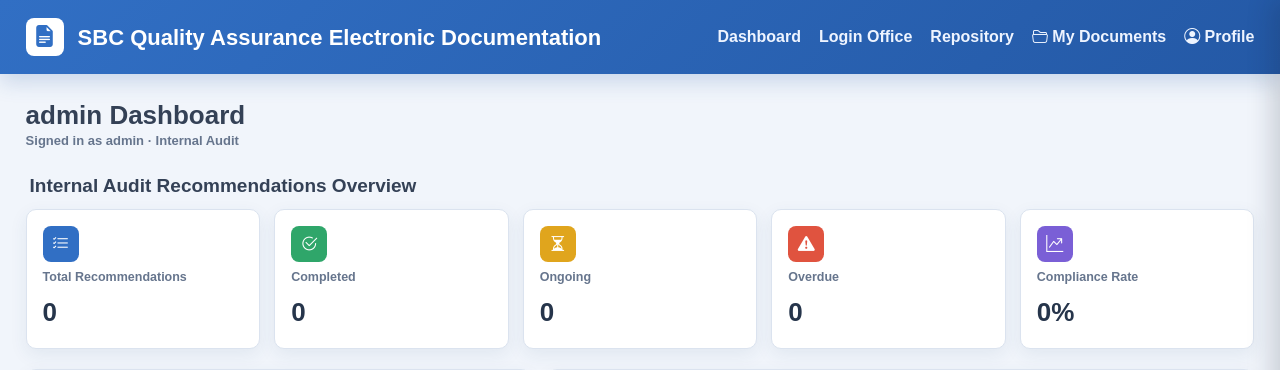
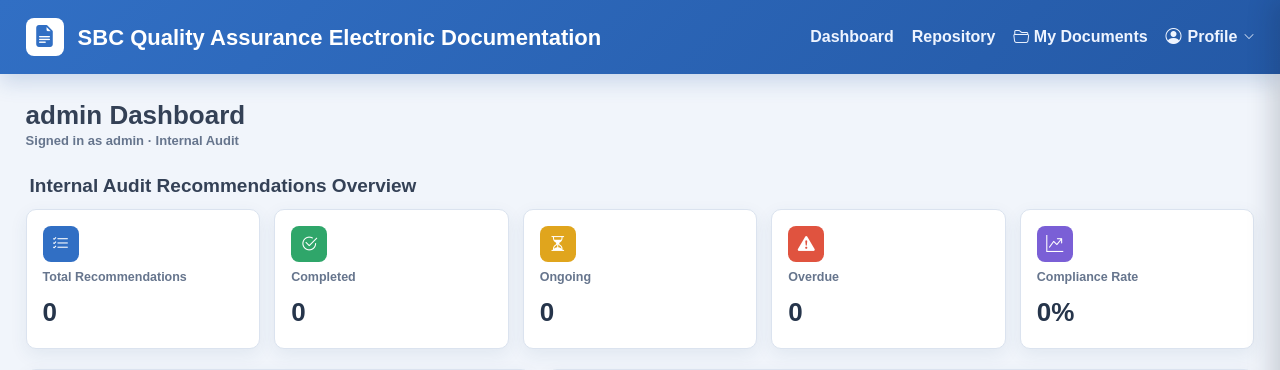
Before and after one commit to AdrianBalmes/qualityassurancesystem---php-system, a PHP site: page /office_dashboard.php in a window 1280 px wide. Shown: the top 370 px of the page. Run offline with PHP 8.4, Linux system fonts and the light colour scheme; a user stored in the database is signed in; data comes from the database, SQL or seed files in the repository; data that the repository does not hold is empty.

Commit message:
Replace the office Profile link with a dropdown and drop Login Office
The office dashboard had no way to sign out at all -- the only nav item
that led anywhere near it was "Login Office", which returns to the login
screen and so read as a logout.

Profile is now a dropdown holding Office Profile and Sign Out, giving the
dashboard a direct sign-out for the first time. The profile link carries
the active office so the right account opens when more than one office is
signed in.

Note: "Login Office" was the only entry point to the multi-office login in
$_SESSION['office_logins'], which lets one browser session hold several
office accounts at once. Nothing else links to it and there is no UI to
switch between them, so the feature was already unreachable in practice.

Dropdown items need an explicit colour: the .nav-links a rule paints
links near-white for the blue top bar, which would otherwise leave them
invisible against the white menu.

Co-Authored-By: Claude Opus 5 <noreply@anthropic.com>

```diff
--- a/office_dashboard.php
+++ b/office_dashboard.php
@@ -177,6 +177,13 @@ body{margin:0;background:#f1f5fb;color:#344156;font-family:Arial,Helvetica,sans-
 .brand-icon{width:38px;height:38px;border-radius:8px;background:#fff;color:#316fc4;display:grid;place-items:center}
 .nav-links{display:flex;align-items:center;gap:18px;flex-wrap:wrap}
 .nav-links a,.nav-links button{color:#eef4ff;text-decoration:none;font-weight:700;background:none;border:0;padding:0}
+.nav-dropdown-toggle{display:inline-flex;align-items:center;gap:6px;cursor:pointer}
+/* .nav-links a above would paint these near-white on the white menu. */
+.nav-links .dropdown-menu{padding:6px;border:1px solid #dbe3ef;border-radius:8px;box-shadow:0 8px 22px rgba(44,74,119,.18);min-width:200px}
+.nav-links .dropdown-item{color:#344156;font-weight:700;font-size:13.5px;border-radius:5px;padding:9px 12px;display:flex;align-items:center;gap:9px}
+.nav-links .dropdown-item:hover,.nav-links .dropdown-item:focus{background:#eef4ff;color:#2e67b8}
+.nav-links .dropdown-item.signout{color:#c23b36}
+.nav-links .dropdown-item.signout:hover,.nav-links .dropdown-item.signout:focus{background:#ffe1dc;color:#a5302b}
 .page{max-width:1680px;margin:26px auto 42px;padding:0 clamp(14px,2vw,32px)}
 .page-head{display:flex;align-items:end;justify-content:space-between;gap:16px;margin-bottom:18px;flex-wrap:wrap}
 .page-title{margin:0;font-size:26px;font-weight:800}
@@ -244,10 +251,16 @@ img,canvas,svg{max-width:100%}
         <div class="brand"><span class="brand-icon"><i class="bi bi-file-earmark-text-fill"></i></span><?php sc_span($siteContent, 'office.brand', 'SBC Quality Assurance Electronic Documentation'); ?></div>
         <nav class="nav-links">
             <a href="<?php echo htmlspecialchars($officeDashboardUrl, ENT_QUOTES); ?>">Dashboard</a>
-            <a href="index.php">Login Office</a>
             <a href="repository.php">Repository</a>
             <button type="button" data-bs-toggle="modal" data-bs-target="#allDocumentsModal"><i class="bi bi-folder2-open"></i> My Documents</button>
-            <a href="office_profile.php"><i class="bi bi-person-circle"></i> Profile</a>
+            <div class="dropdown">
+                <button type="button" class="nav-dropdown-toggle" data-bs-toggle="dropdown" aria-expanded="false"><i class="bi bi-person-circle"></i> Profile <i class="bi bi-chevron-down" style="font-size:11px"></i></button>
+                <ul class="dropdown-menu dropdown-menu-end">
+                    <li><a class="dropdown-item" href="office_profile.php?office=<?php echo urlencode($office); ?>"><i class="bi bi-person-circle"></i> Office Profile</a></li>
+                    <li><hr class="dropdown-divider"></li>
+                    <li><a class="dropdown-item signout" href="logout.php"><i class="bi bi-box-arrow-right"></i> Sign Out</a></li>
+                </ul>
+            </div>
         </nav>
     </div>
 </header>
--- a/office_profile.php
+++ b/office_profile.php
@@ -169,7 +169,6 @@ body{margin:0;background:#eef3fb;color:#344156;font-family:Arial,Helvetica,sans-
         <div class="brand"><span class="brand-icon"><i class="bi bi-person-circle"></i></span><span>Office Profile</span></div>
         <nav class="nav-links">
             <a href="<?php echo htmlspecialchars($officeDashboardUrl, ENT_QUOTES); ?>"><i class="bi bi-speedometer2"></i> Office Dashboard</a>
-            <a href="index.php"><i class="bi bi-box-arrow-in-right"></i> Login Office</a>
             <a href="logout.php"><i class="bi bi-box-arrow-right"></i> Logout</a>
         </nav>
     </div>
```
